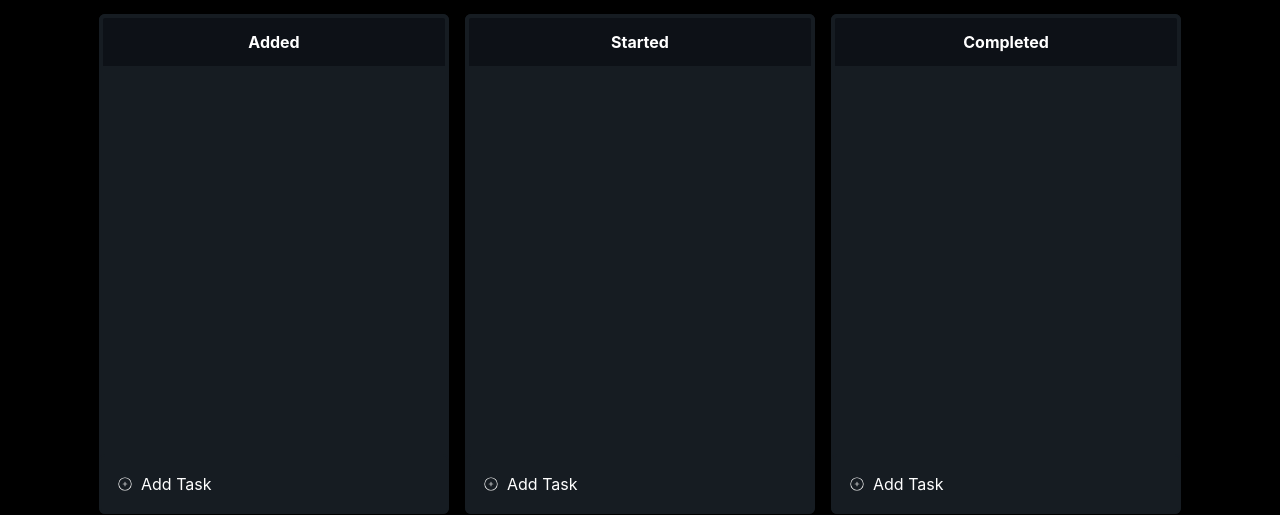
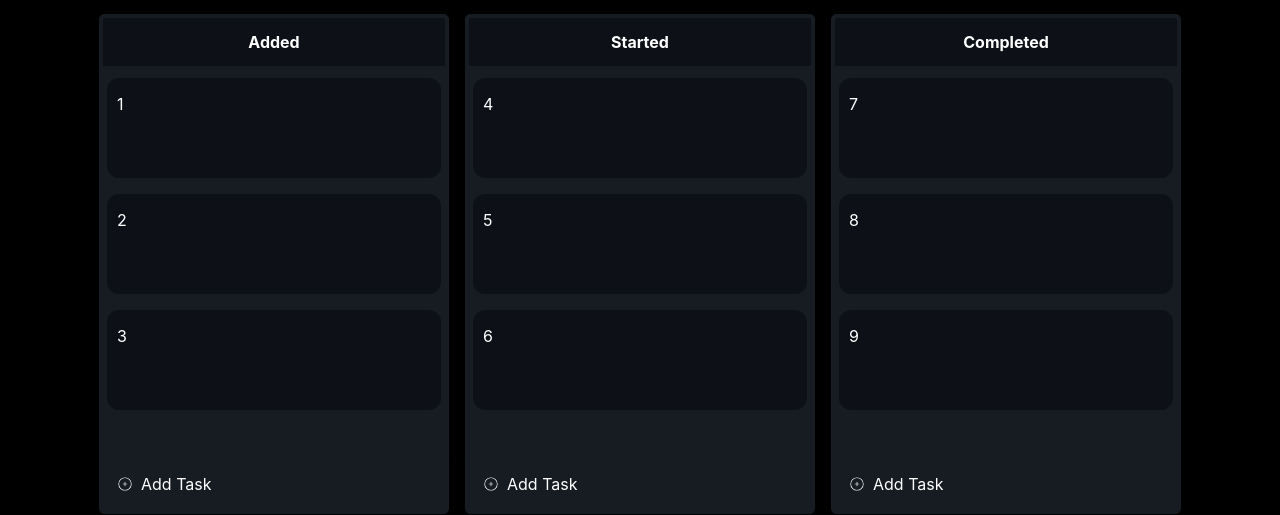
Before and after one commit to priyam125/TaskManager, a React (Create React App) app: page / in a window 1280 px wide. Shown: the part 136-651 px from the top of the page. Built offline with nearby package versions, Linux system fonts and the light colour scheme.

Commit message:
functional

```diff
--- a/src/components/CategoryContainer/CategoryContainer.js
+++ b/src/components/CategoryContainer/CategoryContainer.js
@@ -1,4 +1,4 @@
-import React, { useState } from "react";
+import React, { useEffect, useState } from "react";
 import { CiCirclePlus } from "react-icons/ci";
 import { AiOutlineCloseCircle, AiOutlineCheckCircle } from "react-icons/ai";
 import TaskItem from "../TaskItem/TaskItem";
@@ -7,15 +7,19 @@ import "../../App.css";
 
 const CategoryContainer = ({
   category,
-  addTask,
+  activeCategoryId,
+  setActiveCategory,
   isActive,
   closeInput,
-  setActiveCategory,
-  task,
-  setTask,
-  tasks,
-  deleteTask,
+  categories,
+  setCategories,
 }) => {
+  const [task, setTask] = useState("");
+
+  useEffect(() => {
+    console.log(category);
+  }, []);
+
   const handleAddTaskClick = () => {
     if (isActive) {
       closeInput(); // Close the input box if the category is already active
@@ -24,7 +28,42 @@ const CategoryContainer = ({
     }
   };
 
-  console.log(tasks);
+  const addTask = (categoryId) => {
+    if (task.trim() === "") return; // Don't add empty tasks
+
+    const newTask = {
+      id: Date.now().toString(), // Generate a unique ID for the task
+      task: task,
+    };
+
+    const updatedCategories = categories.map((cat) => {
+      if (cat.id === categoryId) {
+        return {
+          ...cat,
+          tasks: [...cat.tasks, newTask],
+        };
+      }
+      return cat;
+    });
+
+    setCategories(updatedCategories);
+    setTask(""); // Clear the input field after adding the task
+    closeInput(); // Close the input box
+  };
+
+  const deleteTask = (taskId) => {
+    const updatedCategories = categories.map((cat) => {
+      if (cat.id === category.id) {
+        return {
+          ...cat,
+          tasks: cat.tasks.filter((task) => task.id !== taskId),
+        };
+      }
+      return cat;
+    });
+
+    setCategories(updatedCategories);
+  };
 
   return (
     <div className="bg-coloumnBackgroundColor w-[350px] h-[500px] max-h-[500px] rounded-md flex flex-col">
@@ -38,7 +77,7 @@ const CategoryContainer = ({
             ref={provided.innerRef}
             className="flex-grow flex flex-col gap-4 p-2 overflow-x-hidden overflow-y-auto"
           >
-            {tasks?.map((task, index) => (
+            {category.tasks?.map((task, index) => (
               <TaskItem
                 key={task.id}
                 task={task}
--- a/src/components/TaskBoard/TaskBoard.js
+++ b/src/components/TaskBoard/TaskBoard.js
@@ -1,58 +1,42 @@
 import React, { useEffect, useState } from "react";
 import CategoryContainer from "../CategoryContainer/CategoryContainer";
 import { DragDropContext } from "react-beautiful-dnd";
+import { initialData } from "../../utils";
 
 const TaskBoard = () => {
-  const [categories, setCategories] = useState([
-    { id: "1", title: "Added" },
-    { id: "2", title: "Started" },
-    { id: "3", title: "Completed" },
-  ]);
+  const [activeCategoryId, setActiveCategoryId] = useState(null);
+  const [categories, setCategories] = useState([]);
 
-  const [task, setTask] = useState("");
+  // Load categories from localStorage on component mount
+  useEffect(() => {
+    const savedCategories = localStorage.getItem("categories");
+    if (savedCategories) {
+      setCategories(JSON.parse(savedCategories));
+    } else {
+      // If no categories found in localStorage, initialize with default categories
+      setCategories(initialData);
+    }
+  }, []);
 
-  const [tasks, setTasks] = useState([]);
-
-  const [activeCategoryId, setActiveCategoryId] = useState(null); // State to track active category with open input box
+  // Save categories to localStorage whenever it changes
+  useEffect(() => {
+    localStorage.setItem("categories", JSON.stringify(categories));
+  }, [categories]);
 
   const setActiveCategory = (categoryId) => {
-    setActiveCategoryId(categoryId); // Set the active category with open input box
+    setActiveCategoryId(categoryId);
   };
 
   const closeInput = () => {
     setActiveCategoryId(null);
   };
 
-  useEffect(() => {
-    setTask("");
-  }, [activeCategoryId]);
+  const onDragEnd = (result) => {
+    const { source, destination } = result;
 
-  const generateId = () => {
-    return Math.floor(Math.random() * 10001);
-  };
+    console.log(source);
+    console.log(destination);
 
-  const addTask = (categoryId) => {
-    const newTask = {
-      id: generateId(),
-      categoryId,
-      task,
-    };
-    console.log(newTask);
-    setTask("");
-    closeInput();
-
-    setTasks([...tasks, newTask]);
-  };
-
-  const deleteTask = (id) => {
-    const newTasks = tasks.filter((task) => task.id !== id);
-    setTasks(newTasks);
-  };
-
-  const onDragEnd = (result) => {
-    const { source, destination, draggableId } = result;
-
-    // If there's no destination, or if the draggable item is dropped back into its original position
     if (
       !destination ||
       (source.droppableId === destination.droppableId &&
@@ -61,55 +45,67 @@ const TaskBoard = () => {
       return;
     }
 
-    const updatedTasks = [...tasks];
+    // Get source and destination category
+    const sourceIndex = source.droppableId - 1;
+    const destIndex = destination.droppableId - 1;
 
-    // If the task is moved within the same category
-    if (source.droppableId === destination.droppableId) {
-      const categoryTasks = updatedTasks.filter(
-        (task) => task.categoryId === source.droppableId
+    console.log("sourceIndex", sourceIndex);
+    console.log("destIndex", destIndex);
+
+    // if same category
+    if (sourceIndex === destIndex) {
+      const tasks = reorder(
+        categories[sourceIndex].tasks,
+        source.index,
+        destination.index
       );
-      const [removed] = categoryTasks.splice(source.index, 1);
-      categoryTasks.splice(destination.index, 0, removed);
+      const newData = [...categories];
+      newData[sourceIndex].tasks = tasks;
+      setCategories(newData);
+    } else {
+      const result = move(
+        categories[sourceIndex].tasks,
+        categories[destIndex].tasks,
+        source,
+        destination
+      );
+      const newData = [...categories];
+      newData[sourceIndex].tasks = result[sourceIndex];
+      newData[destIndex].tasks = result[destIndex];
+      setCategories(newData);
+    }
+  };
 
-      // Update the state with the new order of tasks
-      setTasks(
-        updatedTasks.map((task) => {
-          if (task.categoryId === source.droppableId) {
-            return categoryTasks.shift();
-          }
-          return task;
-        })
-      );
-    } else {
-      // If the task is moved to a different category
-      const sourceTasks = updatedTasks.filter(
-        (task) => task.categoryId === source.droppableId
-      );
-      const destinationTasks = updatedTasks.filter(
-        (task) => task.categoryId === destination.droppableId
-      );
+  // move items within a category
+  const reorder = (data, startIndex, endIndex) => {
+    console.log("data", data);
+    const clonedData = Array.from(data);
+    console.log(clonedData);
+    const [removed] = clonedData.splice(startIndex, 1);
+    clonedData.splice(endIndex, 0, removed);
 
-      // Find the task that is being dragged
-      const [draggedTask] = sourceTasks.splice(source.index, 1);
+    return clonedData;
+  };
+  // move item from one category to another
+  const move = (source, destination, droppableSource, droppableDestination) => {
+    const sourceClone = Array.from(source);
+    const destClone = Array.from(destination);
+    console.log("sourceClone", sourceClone);
+    console.log("destClone", destClone);
+    const newSourceClone = [...sourceClone];
+    console.log("droppableSource.index", droppableSource.index);
+    console.log("droppableDestination.index", droppableDestination.index);
+    const [removed] = newSourceClone.splice(droppableSource.index, 1);
+    console.log("sourceClone", sourceClone);
+    console.log("removed", [removed]);
 
-      // Update the categoryId of the dragged task to the destination category
-      draggedTask.categoryId = destination.droppableId;
+    destClone.splice(droppableDestination.index, 0, removed);
 
-      // Insert the dragged task into the destination category
-      destinationTasks.splice(destination.index, 0, draggedTask);
+    const result = {};
+    result[droppableSource.droppableId - 1] = newSourceClone;
+    result[droppableDestination.droppableId - 1] = destClone;
 
-      // Update the state with the new order of tasks
-      setTasks(
-        updatedTasks.filter((task) => {
-          if (task.categoryId === source.droppableId) {
-            return sourceTasks.shift();
-          } else if (task.categoryId === destination.droppableId) {
-            return destinationTasks.shift();
-          }
-          return task;
-        })
-      );
-    }
+    return result;
   };
 
   return (
@@ -121,14 +117,12 @@ const TaskBoard = () => {
               <CategoryContainer
                 key={item.id}
                 category={item}
-                addTask={addTask}
+                setCategories={setCategories}
+                activeCategoryId={activeCategoryId}
+                categories={categories}
                 setActiveCategory={setActiveCategory}
                 isActive={activeCategoryId === item.id}
                 closeInput={closeInput}
-                task={task}
-                setTask={setTask}
-                tasks={tasks.filter((task) => task.categoryId === item.id)}
-                deleteTask={deleteTask}
               />
             ))}
           </div>
--- a/src/components/TaskItem/TaskItem.js
+++ b/src/components/TaskItem/TaskItem.js
@@ -16,7 +16,7 @@ const TaskItem = ({ task, deleteTask, index }) => {
         >
           <div
             className={`bg-mainBackgroundColor p-2.5 h-[100px] min-h-[100px] items-center flex text-left rounded-xl cursor-grab relative textarea-scrollbar ${
-              snapshot.isDragging ? "bg-gray-950" : ""
+              snapshot.isDragging ? "bg-gray-950 text-red-300" : ""
             }`}
             onMouseEnter={() => setIsMouseOver(true)}
             onMouseLeave={() => setIsMouseOver(false)}
--- /dev/null
+++ b/src/utils/index.js
@@ -0,0 +1,29 @@
+export const initialData = [
+    {
+      id: "1",
+      title: "Added",
+      tasks: [
+        { id: "11", task: "1" },
+        { id: "12", task: "2" },
+        { id: "13", task: "3" },
+      ],
+    },
+    {
+      id: "2",
+      title: "Started",
+      tasks: [
+        { id: "21", task: "4" },
+        { id: "22", task: "5" },
+        { id: "23", task: "6" },
+      ],
+    },
+    {
+      id: "3",
+      title: "Completed",
+      tasks: [
+        { id: "31", task: "7" },
+        { id: "32", task: "8" },
+        { id: "33", task: "9" },
+      ],
+    },
+  ];
```
